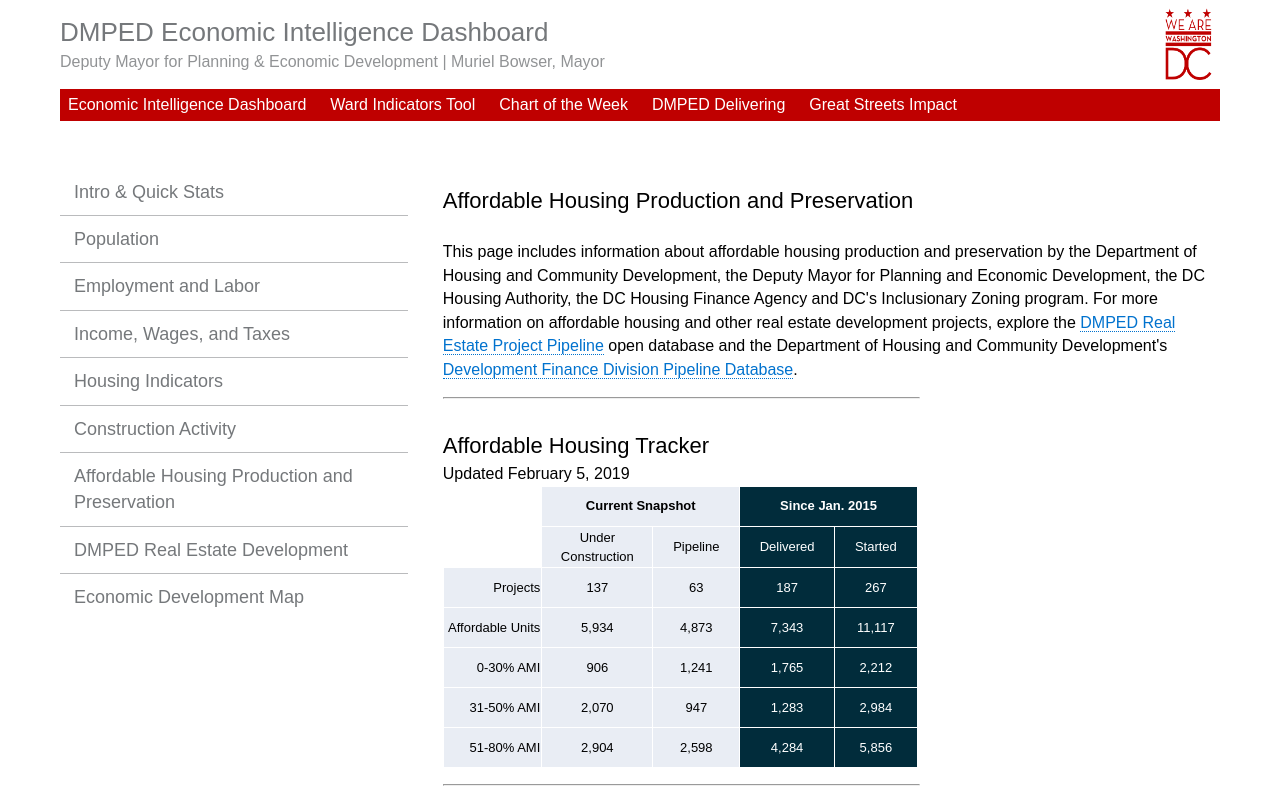
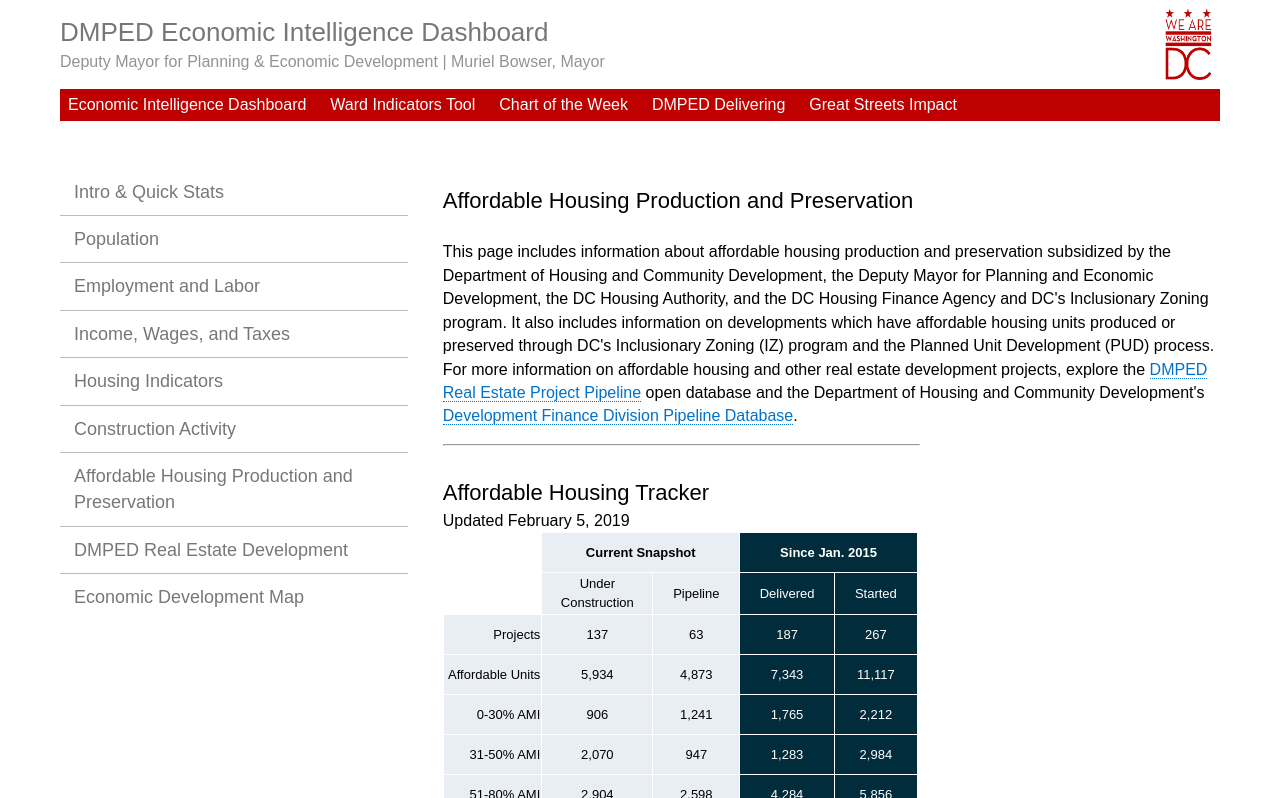
Before and after one commit to DCgov/economic-intelligence, a Jekyll site: the page built from affordable-production-preservation.html, in a window 1280 px wide, cut to the strip 0-798 px from the top of the page. Built offline with Jekyll 4.4.1, drawn with Linux system fonts in a browser that asks for light colours; nearby versions of some CDN libraries; some of the changed text lies outside the part shown.

Commit message:
updating intro language and tables
Added blurb about PUDs up front and clarified that project tables include counts of affordable units only.

```diff
--- a/affordable-production-preservation.html
+++ b/affordable-production-preservation.html
@@ -4,7 +4,7 @@ permalink: affordable-production-preservation.html
 title: Affordable Housing Production and Preservation
 ---
 <br>
-<body> This page includes information about affordable housing production and preservation by the Department of Housing and Community Development, the Deputy Mayor for Planning and Economic Development, the DC Housing Authority, the DC Housing Finance Agency and DC's Inclusionary Zoning program. For more information on affordable housing and other real estate development projects, explore the <a href="https://octo.quickbase.com/db/bgk8b4c4n">DMPED Real Estate Project Pipeline</a> open database and the Department of Housing and Community Development's <a href="https://octo.quickbase.com/db/bit4kvfmq">Development Finance Division Pipeline Database</a>. </body>
+<body> This page includes information about affordable housing production and preservation subsidized by the Department of Housing and Community Development, the Deputy Mayor for Planning and Economic Development, the DC Housing Authority, and the DC Housing Finance Agency and DC's Inclusionary Zoning program. It also includes information on developments which have affordable housing units produced or preserved through DC's Inclusionary Zoning (IZ) program and the Planned Unit Development (PUD) process. For more information on affordable housing and other real estate development projects, explore the <a href="https://octo.quickbase.com/db/bgk8b4c4n">DMPED Real Estate Project Pipeline</a> open database and the Department of Housing and Community Development's <a href="https://octo.quickbase.com/db/bit4kvfmq">Development Finance Division Pipeline Database</a>. </body>
 
 <hr style="width: 475px; margin:1em 0">
 
@@ -213,7 +213,7 @@ Delivered Jan. 2015 to Date
 	        }
 
 	        // render the table
-	        var ahTable = tabulate(data, ["Project Delivered", "Ward", "Units"]);
+	        var ahTable = tabulate(data, ["Project Delivered", "Ward", "Affordable Units"]);
 
 	        ahTable.selectAll("tbody tr")
     			.sort(function(a, b) {
@@ -269,7 +269,7 @@ Delivered Jan. 2015 to Date
 	        }
 
 	        // render the table
-	        var ahTable = tabulate(data, ["Project Started", "Ward", "Units"])
+	        var ahTable = tabulate(data, ["Project Started", "Ward", "Affordable Units"])
 
 	        // sort the table by ward
 	        ahTable.selectAll("tbody tr")
```
